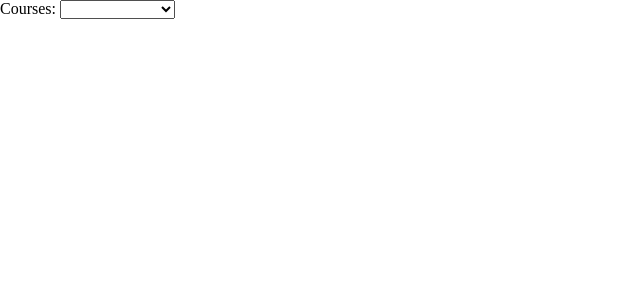
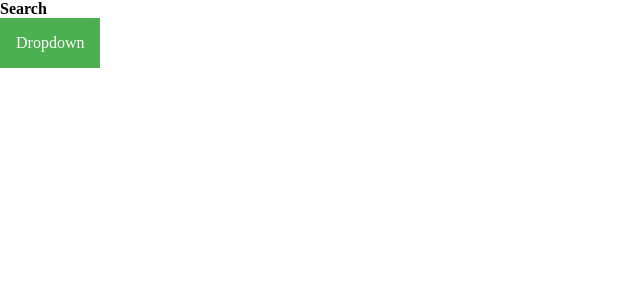
Before and after one commit to JumboCode/TUPIT, a Next.js app in the folder frontend/: page /class in a window 1280 px wide. Shown: the top 300 px of the page, without its empty margins (0-640 px from the left). Built offline with nearby package versions, Linux system fonts and the light colour scheme.

Commit message:
Cherry-picked dropdown to Class View

```diff
--- /dev/null
+++ b/frontend/src/pages/class/class.module.scss
@@ -0,0 +1,53 @@
+.box {
+  width: 160px;
+  padding: 10px;
+  border: 5px solid gray;
+  margin: 0;
+}
+.dropbtn {
+  background-color: #4caf50;
+  color: white;
+  padding: 16px;
+  font-size: 16px;
+  border: none;
+  cursor: pointer;
+}
+
+/* The container <div> - needed to position the dropdown content */
+.dropdown {
+  position: relative;
+  display: inline-block;
+}
+
+/* Dropdown Content (Hidden by Default) */
+.dropdown_content {
+  display: none;
+  position: absolute;
+  background-color: #f9f9f9;
+  min-width: 160px;
+  box-shadow: 0px 8px 16px 0px rgba(0, 0, 0, 0.2);
+  z-index: 1;
+}
+
+/* Links inside the dropdown */
+.dropdown-content a {
+  color: black;
+  padding: 12px 16px;
+  text-decoration: none;
+  display: block;
+}
+
+/* Change color of dropdown links on hover */
+.dropdown-content a:hover {
+  background-color: #f1f1f1;
+}
+
+/* Show the dropdown menu on hover */
+.dropdown:hover .dropdown-content {
+  display: block;
+}
+
+/* Change the background color of the dropdown button when the dropdown content is shown */
+.dropdown:hover .dropbtn {
+  background-color: #3e8e41;
+}
--- a/frontend/src/pages/class/index.jsx
+++ b/frontend/src/pages/class/index.jsx
@@ -1,7 +1,7 @@
 import React, { Component } from 'react';
-
-// TODO: Implement Search and Requirement component.
-// I think we will implement a box and click component as util to pass in text.
+import styles from './class.module.scss';
+import classNames from 'classnames/bind';
+const cx = classNames.bind(styles);
 
 // Semester: [2021, 2022]
 // Class: [Comp15, Latin 2]
@@ -64,12 +64,13 @@ class Search extends Component {
 	render() {
 		return (
             <section>
-                <label htmlFor="courses">Courses: </label>
-                <select name="courses" id="courses" defaultValue="" onChange={this.searchCourse}>
-                    <option value="" disabled></option>
-                    <option value="COMP15">Data Structures</option>
-                    <option value="LATIN3">Latin 3</option>
-                </select>
+                <h1>Search</h1>
+			    <div className={styles.dropdown}>
+			        <button className={styles.dropbtn}> Dropdown </button>
+			        <div className={styles.dropdown_content}>
+				        <a href="#">Link 1</a>
+			        </div>
+			    </div>
 		  </section>
     );
   }
@@ -82,6 +83,7 @@ export default class Class extends Component {
             course: null
         };
     }
+
 
     /**
      * @param {string} course Course is passed up from Search component.
```
Lines whose indentation alone changed are shown as unchanged.
